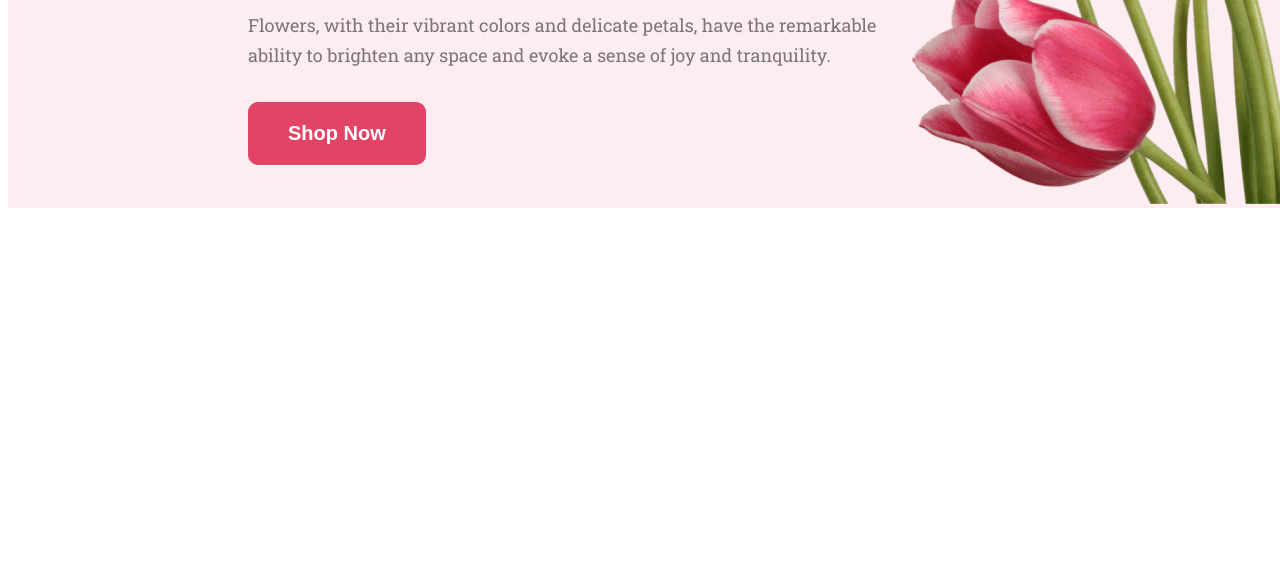
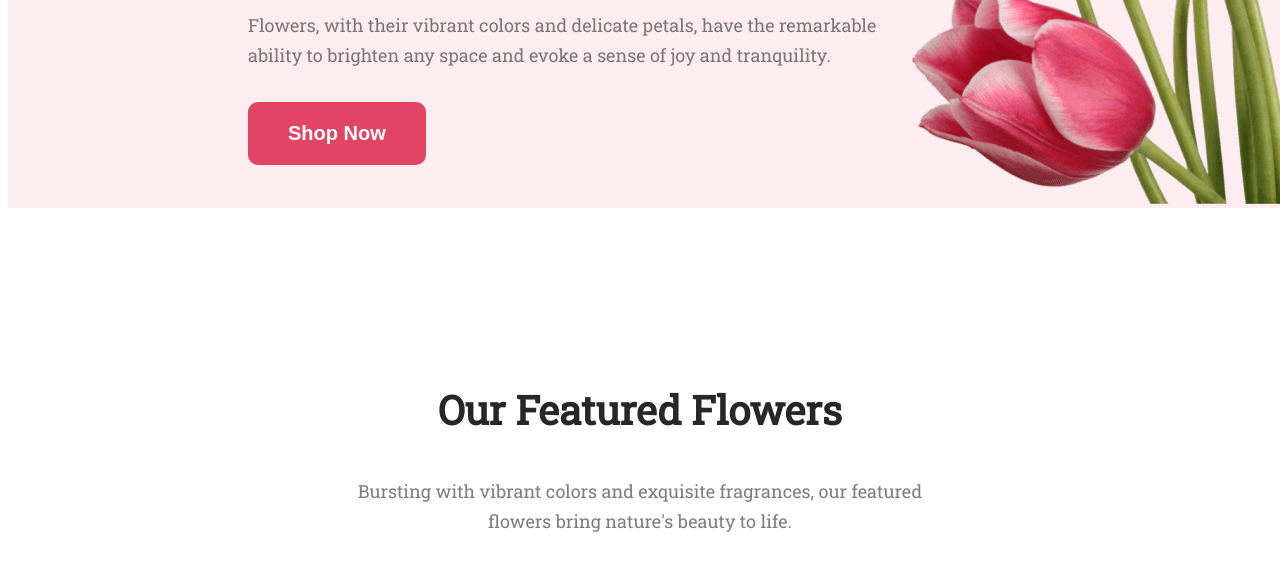
Before and after one commit to AloneAsif1/flower-shop, a plain HTML site: page index.html in a window 1280 px wide. Shown: the part 654-1224 px from the top of the page. Before the commit the page ends 870 px from the top, so only its background shows below. Drawn offline with Linux system fonts and the light colour scheme.

Commit message:
added featured content

```diff
--- a/index.html
+++ b/index.html
@@ -4,7 +4,7 @@
     <meta charset="UTF-8">
     <meta name="viewport" content="width=device-width, initial-scale=1.0">
     <title>Welcome to our Shop</title>
-    <link rel="shortcut icon" href="images/favicon.png" type="image/x-icon">
+    <link rel="shortcut icon" href="images/favicon3.png" type="image/x-icon">
     <link rel="preconnect" href="https://fonts.googleapis.com">
     <link rel="preconnect" href="https://fonts.gstatic.com" crossorigin>
     <link href="https://fonts.googleapis.com/css2?family=Roboto+Slab&display=swap" rel="stylesheet">
@@ -27,5 +27,14 @@
 </div>
         </section>
     </header>
+
+    <!-- making main part -->
+    <main>
+<div class="featured">
+    <h3>Our Featured Flowers</h3>
+    <p>Bursting with vibrant colors and exquisite fragrances, our featured flowers bring nature's beauty to life.</p>
+</div>
+
+    </main>
 </body>
 </html>
--- a/styles/style.css
+++ b/styles/style.css
@@ -8,6 +8,7 @@ body{
     display: flex;
     width: 100%;
     padding: 50px 240px 0px 240px;
+    margin-bottom: 175px;
 
 }
 
@@ -48,4 +49,33 @@ margin-bottom: 32px;
     border: none;
     padding: 20px 40px;
     border-radius: 10px;
+    cursor: pointer;
 }
+
+.banner button:hover{
+    background-color: rgb(59, 56, 56);
+
+}
+
+/* styling featured part */
+.featured{
+    width: 600px;
+    margin: 0 auto;
+    margin-bottom: 50px;
+    /* border: 2px solid black; */
+}
+
+.featured>h3{
+    text-align: center;
+    color: #272727;
+    font-size: 40px;
+
+}
+
+.featured>p{
+    color: rgba(39, 39, 39, 0.60);
+text-align: center;
+font-size: 18px;
+font-weight: 400;
+line-height: 30px;
+}
```
Also changed, not shown: images/fav.png (renamed from images/favicon.png), images/favicon3.png (renamed from images/pngwing 8.png), images/left.png (added), images/middle.png (added), images/right.png (added).
